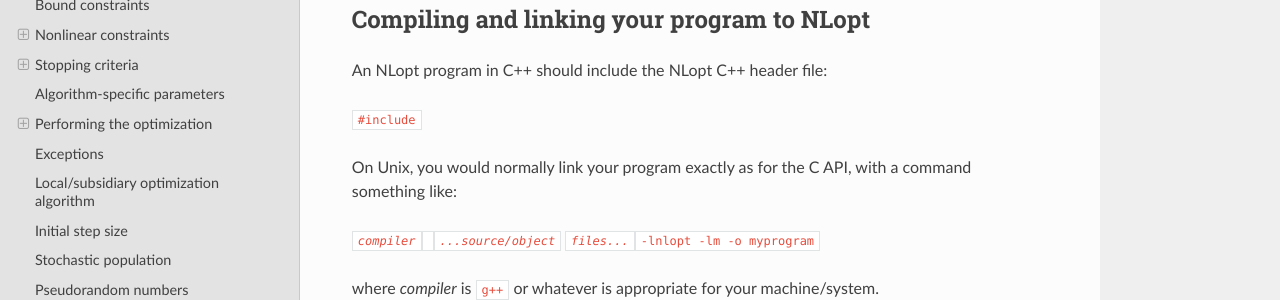
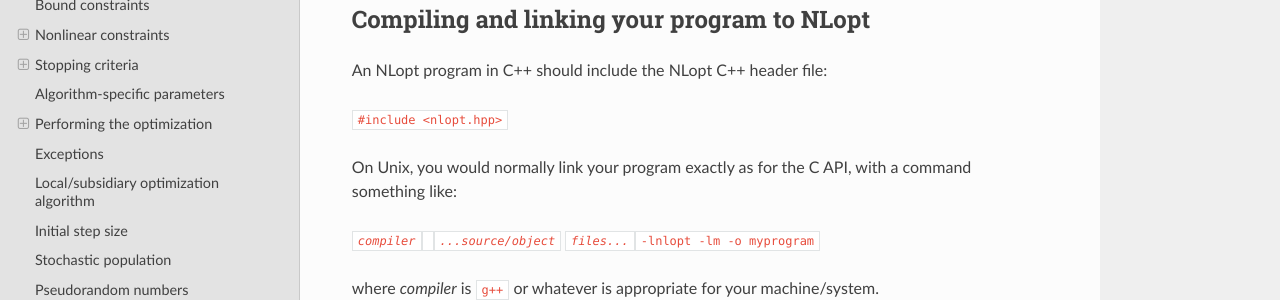
Before and after one commit to stevengj/nlopt, an MkDocs documentation site: the page built from doc/docs/NLopt_C-plus-plus_Reference.md, in a window 1280 px wide and 900 px high, scrolled down 567 px. Shown: the part 147-447 px from the top of the window. Built offline with MkDocs 1.6.1, drawn with Linux system fonts in a browser that asks for light colours; nearby versions of some CDN libraries; formulas are drawn with MathJax 3.

Commit message:
Fix include statement

```diff
--- a/doc/docs/NLopt_C-plus-plus_Reference.md
+++ b/doc/docs/NLopt_C-plus-plus_Reference.md
@@ -21,7 +21,7 @@ Compiling and linking your program to NLopt
 
 An NLopt program in C++ should include the NLopt C++ header file:
 
-`#include `<nlopt.hpp>
+`#include <nlopt.hpp>`
 
 On Unix, you would normally link your program exactly as for the C API, with a command something like:
 
```
